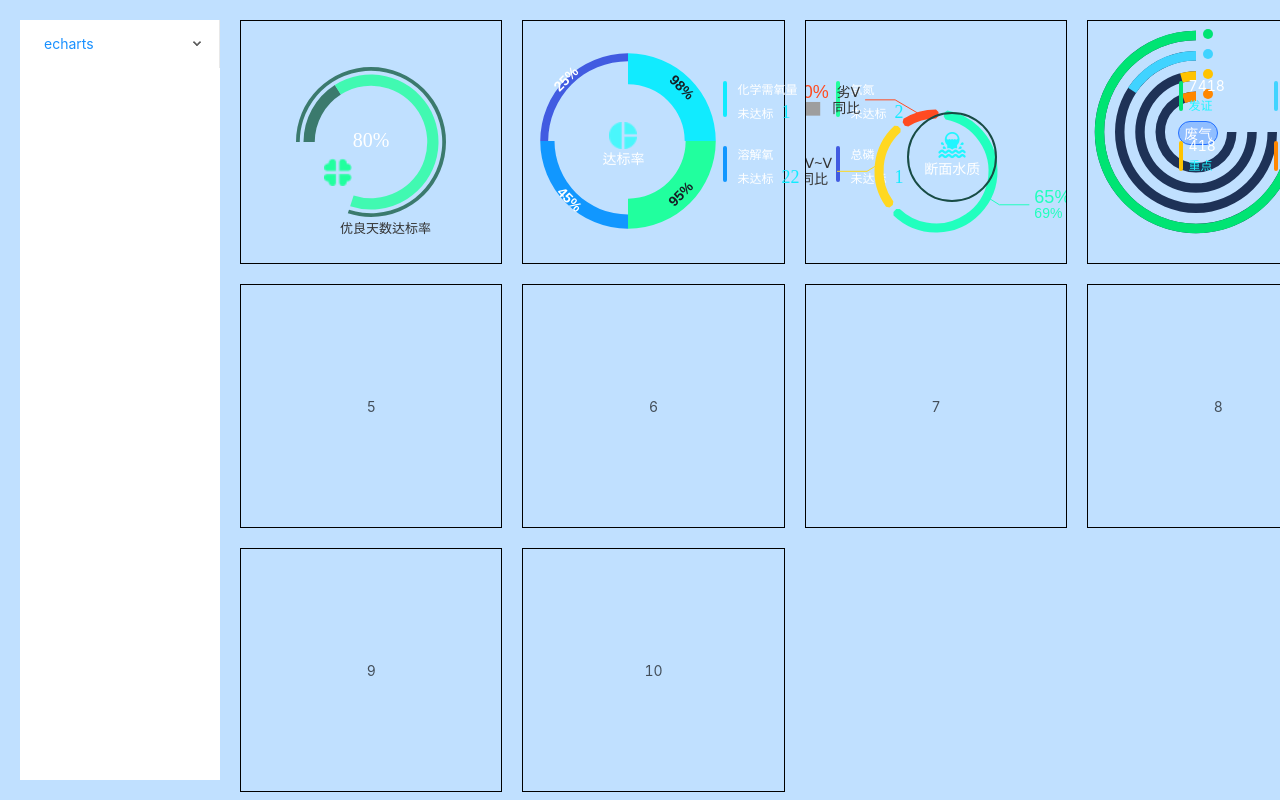
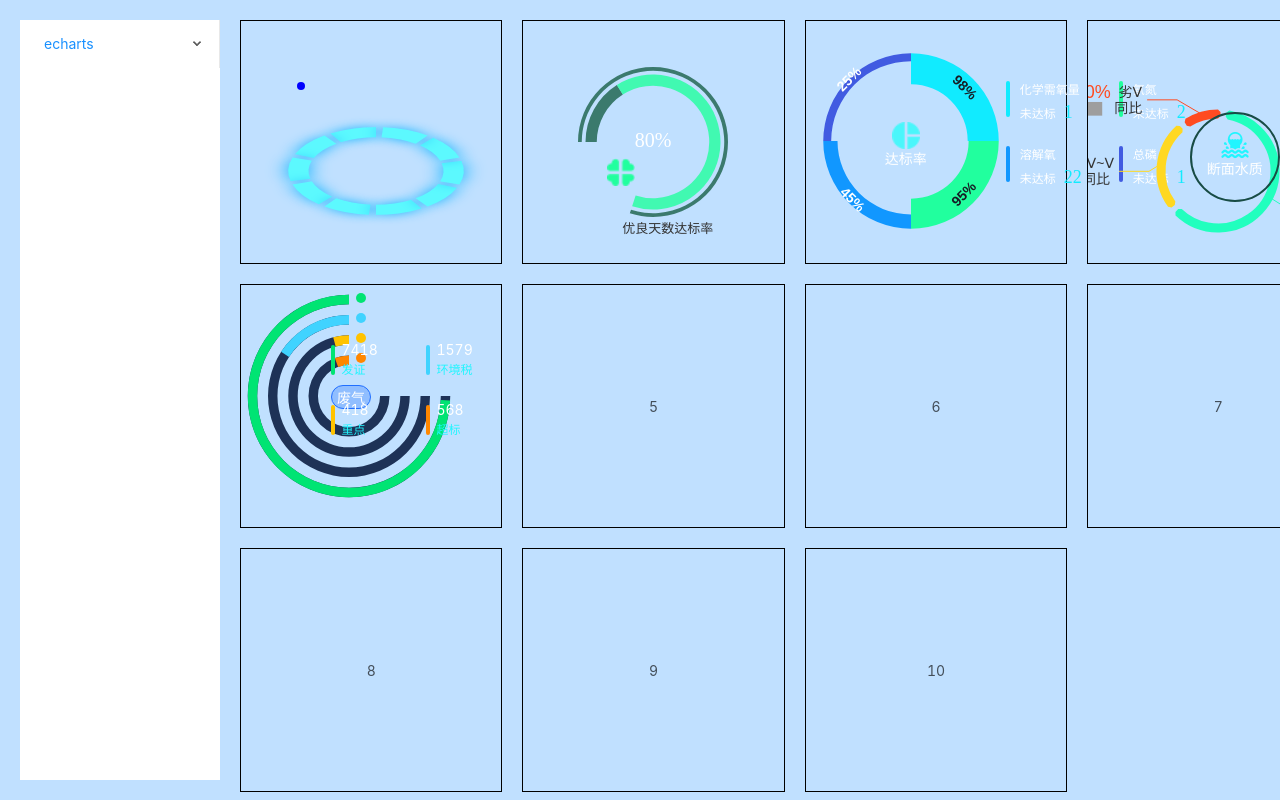
Before and after one commit to lw-web/echarts, a Vue app: page /#/echarts/pie in a window 1280 px wide. Both pictures are taken after a click on the element "echarts". Shown: the top 800 px of the page. Built offline with nearby package versions, Linux system fonts and the light colour scheme.

Commit message:
pie5 完成

```diff
--- a/src/components/pie/pie3.vue
+++ b/src/components/pie/pie3.vue
@@ -3,7 +3,7 @@
     <div id="pie3"></div>
     <div class="chart-content"><img src="@/images/dbl.png" alt="" /> <span class="text">达标率</span></div>
     <div class="content">
-      <div class="item" v-for="item in legend" :key="item">
+      <div class="item" v-for="item in legend" :key="item.color">
         <div class="line" :style="{ backgroundColor: item.color }"></div>
         <div>
           <div class="top">{{ item.name }}</div>
--- /dev/null
+++ b/src/components/pie/pie5.vue
@@ -0,0 +1,147 @@
+<template>
+  <div class="pie5-container">
+    <div id="dot" :style="{
+      top: 'calc(50% + ' + position.y + 'px)',
+      left: 'calc(50% + ' + position.x + 'px)'
+    }"></div>
+    <div id="pie5">Pie5</div>
+  </div>
+</template>
+
+<script>
+const grid = {
+  left: '5px',
+  right: '5px',
+  top: '5px',
+  bottom: '5px'
+}
+const placeHolderStyle = {
+  normal: {
+    label: {
+      show: false
+    },
+    labelLine: {
+      show: false
+    },
+    color: 'rgba(0, 0, 0, 0)',
+    borderColor: 'rgba(0, 0, 0, 0)',
+    borderWidth: 0
+  }
+}
+const data = []
+for (var i = 0; i < 10; i++) {
+  data.push({
+    value: 20,
+    labelLine: {
+      show: false
+    },
+    itemStyle: {
+      normal: {
+        borderWidth: 0,
+        shadowBlur: 20,
+        borderColor: '#00f948',
+        shadowColor: '#12b4ff'
+      }
+    }
+  }, {
+    value: 3,
+    name: '',
+    itemStyle: placeHolderStyle
+  })
+}
+const seriesObj = {
+  name: '',
+  animationDuration: 3000,
+  type: 'pie',
+  clockWise: false,
+  radius: ['50%', '65%'],
+  hoverAnimation: false,
+  data: data
+}
+const option = {
+  color: ['#5CF9FE'],
+  grid: grid,
+  title: {
+    show: false
+  },
+  tooltip: {
+    show: false
+  },
+  legend: {
+    show: false
+  },
+  series: seriesObj
+}
+function genOption (data, colors) {
+  return option
+}
+export default {
+  name: 'Pie5',
+  props: {
+    chartData: {
+      type: Array,
+      default () {
+        return []
+      }
+    },
+    colors: {
+      type: Array,
+      default () {
+        return []
+      }
+    }
+  },
+  data () {
+    return {
+      position: {
+        x: 0,
+        y: -100
+      },
+      angle: -90
+    }
+  },
+  mounted () {
+    this.chart = this.$echarts.init(document.getElementById('pie5'))
+    const option = genOption(this.chartData, this.colors)
+    this.chart.setOption(option)
+    this.timer = setInterval(() => {
+      this.angle -= 5
+      if (this.angle < -450) {
+        clearInterval(this.timer)
+      }
+      this.position = this.getPoint()
+    }, 30)
+  },
+  methods: {
+    getPoint () {
+      const x1 = 100 * Math.cos(this.angle * Math.PI / 180)
+      const y1 = 100 * Math.sin(this.angle * Math.PI / 180) * 0.6
+      return {
+        x: x1 - 65,
+        y: y1
+      }
+    }
+  }
+}
+</script>
+
+<style scoped lang="scss">
+.pie5-container {
+  width: 100%;
+  height: 100%;
+  position: relative;
+  // transform: translateY(90deg);
+  #pie5 {
+    width: 270px;
+    height: 300px;
+    transform: rotateX(60deg);
+  }
+  #dot {
+    width: 8px;
+    height: 8px;
+    position: absolute;
+    border-radius: 50%;
+    background-color: blue;
+  }
+}
+</style>
--- a/src/views/pie/index.vue
+++ b/src/views/pie/index.vue
@@ -1,5 +1,6 @@
 <template>
   <div class="pie">
+    <div><Pie5 /></div>
     <div><Pie4 /></div>
     <div><Pie3 /></div>
     <div><Pie2 /></div>
@@ -14,6 +15,7 @@
 </template>
 
 <script>
+import Pie5 from './pie5'
 import Pie4 from './pie4'
 import Pie3 from './pie3'
 import Pie2 from './pie2'
@@ -21,6 +23,7 @@ import Pie1 from './pie1'
 export default {
   name: 'Pie',
   components: {
+    Pie5,
     Pie4,
     Pie3,
     Pie2,
--- /dev/null
+++ b/src/views/pie/pie5.vue
@@ -0,0 +1,13 @@
+<template>
+  <Pie5 />
+</template>
+
+<script>
+import Pie5 from '@/components/pie/pie5.vue'
+export default {
+  components: { Pie5 },
+  data () {
+    return {}
+  }
+}
+</script>
```
